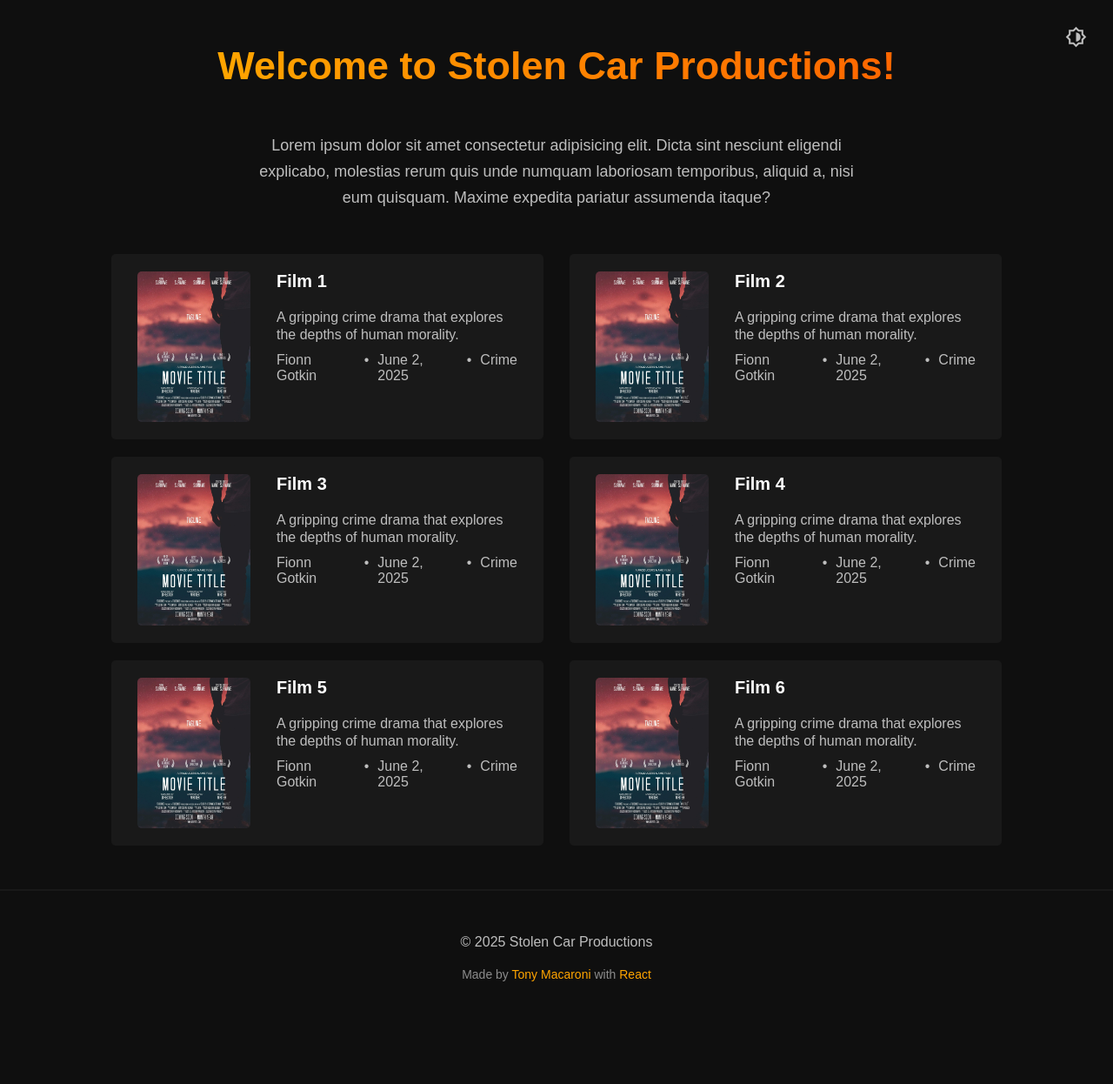
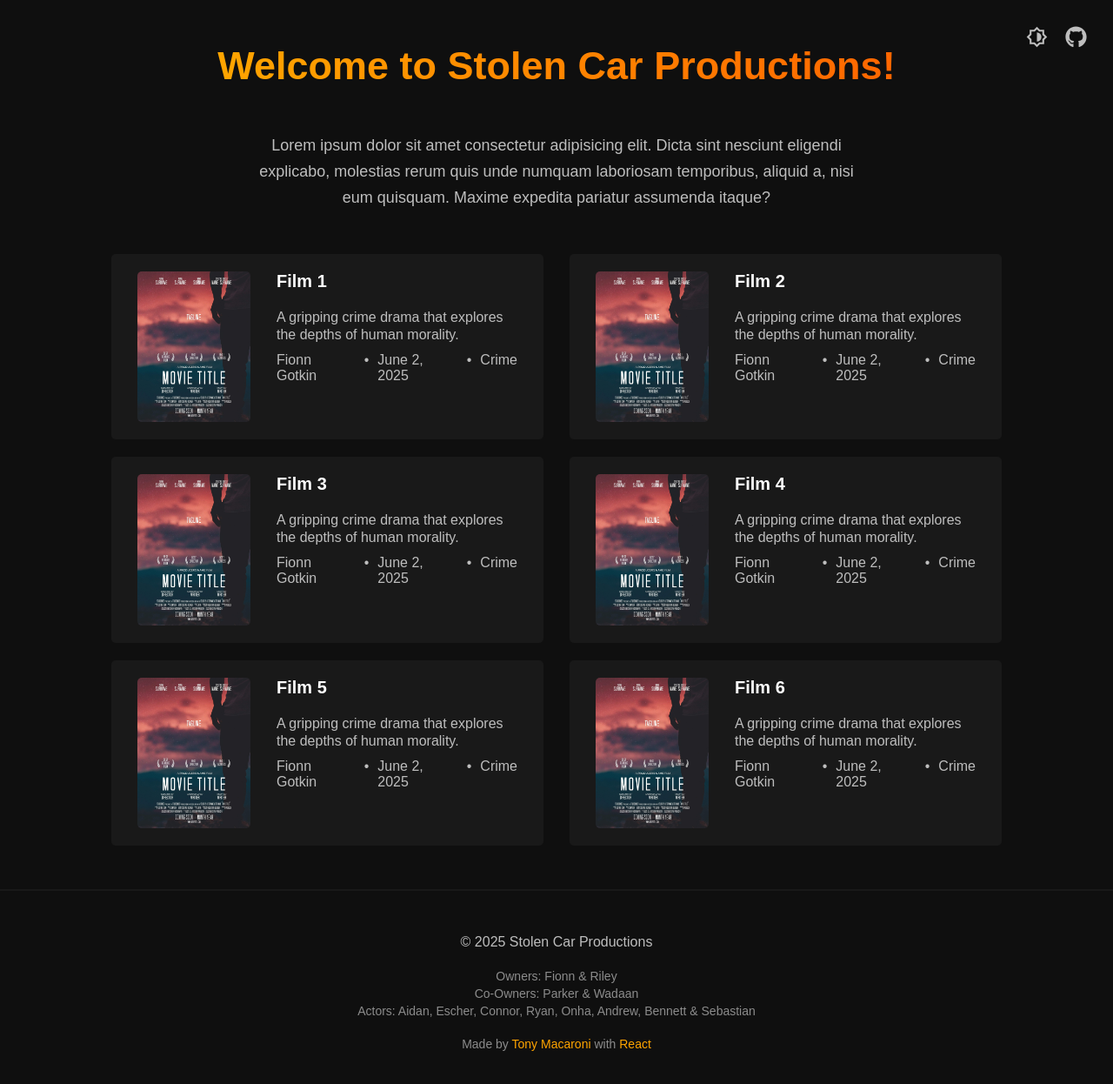
Before and after one commit to stolencar/stolencar.github.io, a React (Vite) app: page / in a window 1280 px wide. Shown: the top 1246 px of the page at 87% size. Before the commit the page ends 1178 px from the top, so only its background shows below. Built offline with nearby package versions, Linux system fonts and the light colour scheme.

Commit message:
Added credits

```diff
--- a/src/components/Footer.jsx
+++ b/src/components/Footer.jsx
@@ -2,6 +2,11 @@ function Footer() {
   return (
     <footer className="footer">
       <div className="footer-copy">&copy; {new Date().getFullYear()} Stolen Car Productions</div>
+      <div className="footer-credits">
+        Owners: Fionn & Riley <br /> Co-Owners: Parker & Wadaan
+        <br />
+        Actors: Aidan, Escher, Connor, Ryan, Onha, Andrew, Bennett & Sebastian
+      </div>
       <div>
         Made by{" "}
         <a href="https://tonymac129.github.io" target="_blank">
--- a/src/index.css
+++ b/src/index.css
@@ -137,6 +137,11 @@ body {
   color: var(--secondary-text);
 }
 
+.footer-credits {
+  text-align: center;
+  line-height: 20px;
+}
+
 .footer a {
   color: var(--primary-color);
   text-decoration: none;
@@ -146,10 +151,15 @@ body {
   text-decoration: underline;
 }
 
-.mode {
+.icons {
+  display: flex;
+  gap: 20px;
   position: absolute;
   top: 30px;
   right: 30px;
+}
+
+.icons img {
   cursor: pointer;
   width: 25px;
   height: 25px;
--- a/src/pages/Home.jsx
+++ b/src/pages/Home.jsx
@@ -24,7 +24,14 @@ function Home() {
         </div>
       </div>
       <Footer />
-      <img src="/icons/mode.svg" className="mode" title="Toggle light mode" onClick={toggleMode} />
+      <div className="icons">
+        <img src="/icons/mode.svg" title="Toggle light mode" onClick={toggleMode} />
+        <img
+          src="/icons/github.svg"
+          title="Website source code"
+          onClick={() => window.open("https://github.com/stolencar/stolencar.github.io", "_blank")}
+        />
+      </div>
     </>
   );
 }
```
Also changed, not shown: public/icons/github.svg (added).
